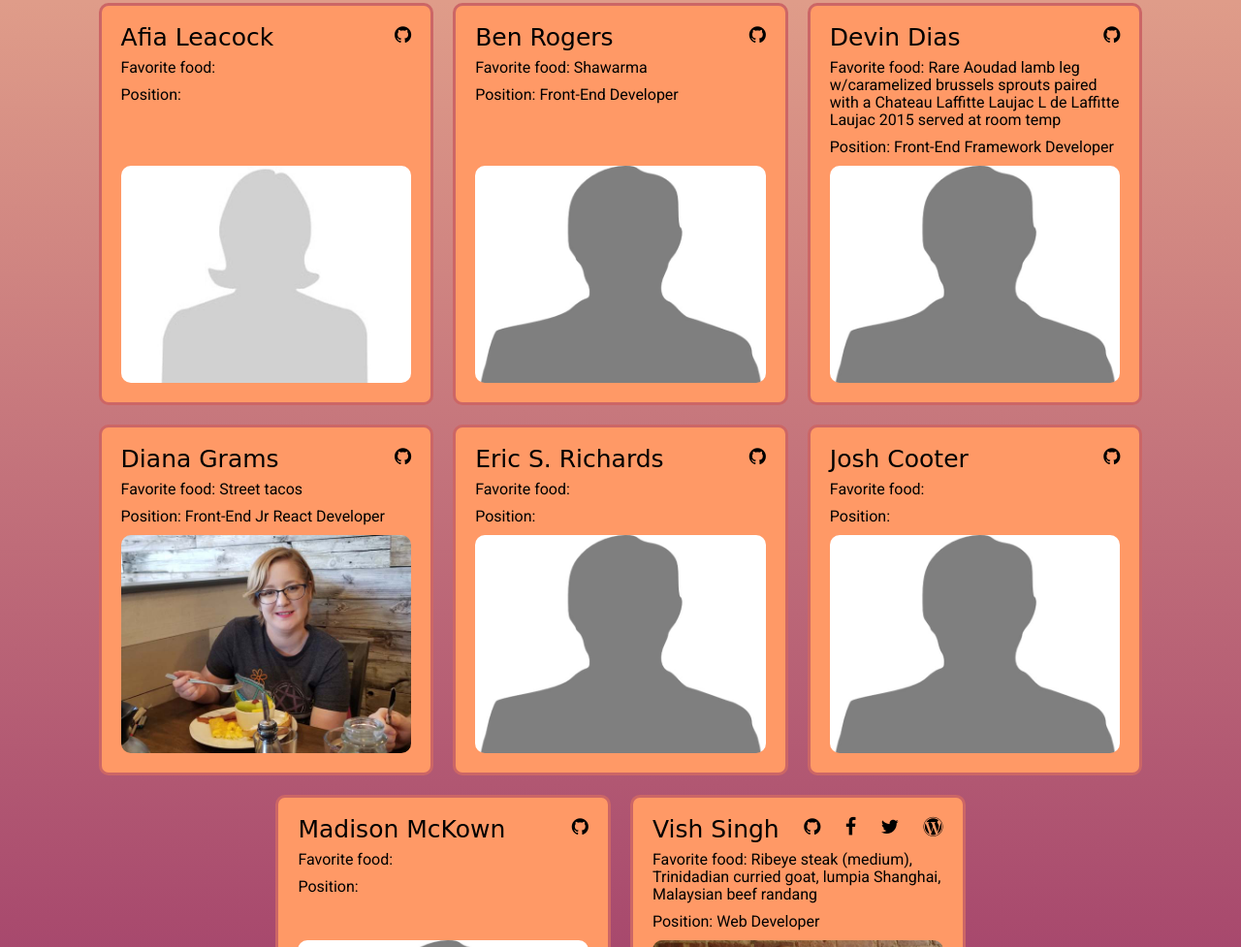
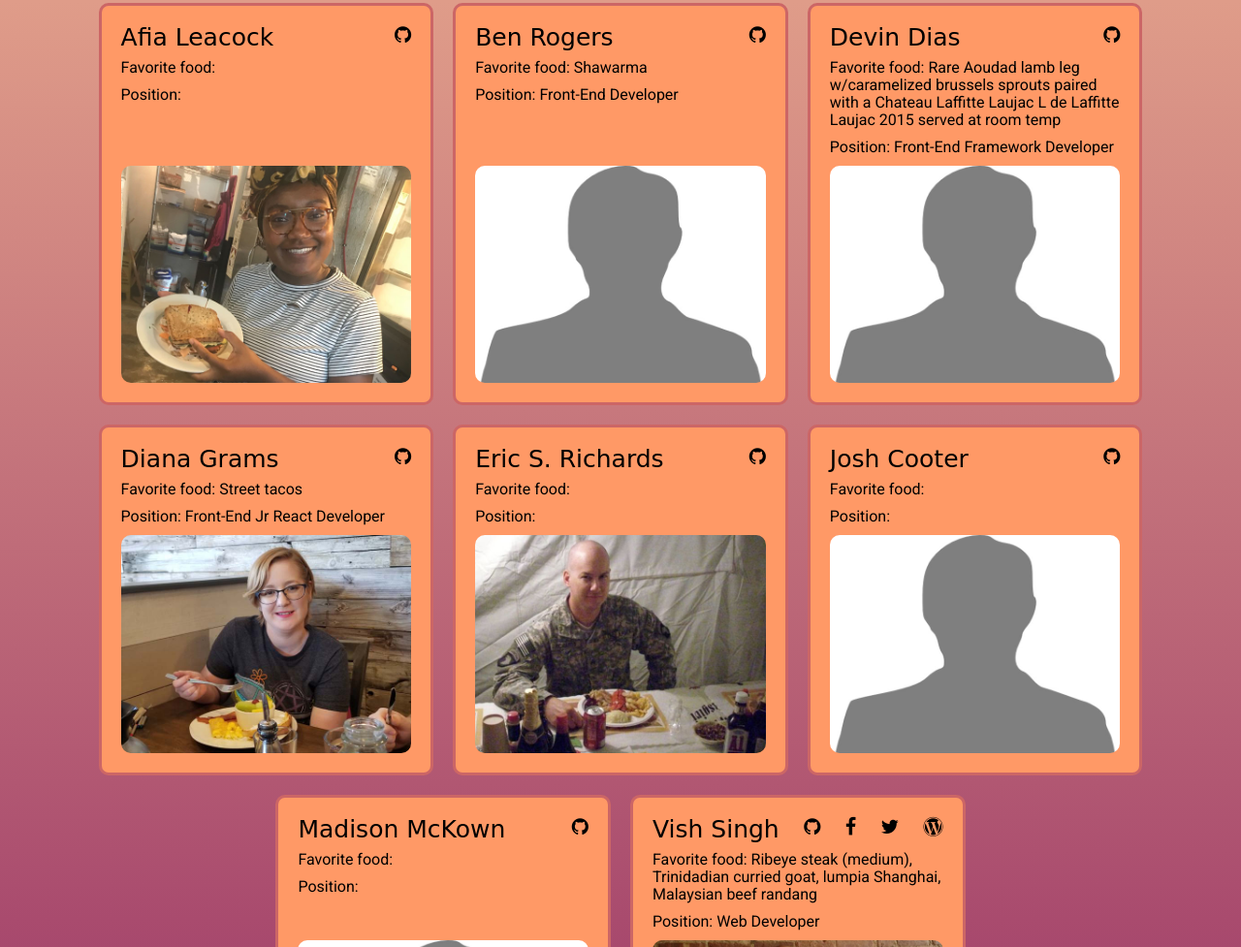
Before and after one commit to vishalicious213/4.x-buildWeek1-Potluck-Planner, a plain HTML site: page about.html in a window 1280 px wide. Shown: the part 665-1642 px from the top of the page at 97% size. Drawn offline with Linux system fonts and the light colour scheme; a web font is replaced by a local one.

Commit message:
Added Afia and Eric profile pics

```diff
--- a/about.html
+++ b/about.html
@@ -62,7 +62,7 @@
                     <p>Favorite food:</p>
                     <p>Position:</p>
                 </div>
-                <img src="img/placeholderF.jpg" alt="Afia Leacock">
+                <img src="img/afia-leacock-web.jpg" alt="Afia Leacock">
             </div>
 
             <div class="team">
@@ -110,7 +110,7 @@
                     <p>Favorite food:</p>
                     <p>Position:</p>
                 </div>
-                <img src="img/placeholderM.jpg" alt="Eric S. Richards">
+                <img src="img/eric-richards-web.jpg" alt="Eric S. Richards">
             </div>
 
             <div class="team">
```
Also changed, not shown: img/afia-leacock-web.jpg (added), img/eric-richards-web.jpg (added), 1 other file.
